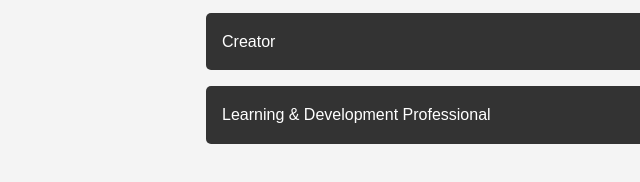
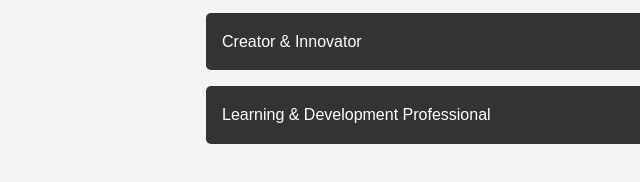
Before and after one commit to ael444/ael444.github.io, a plain HTML site: page index.html in a window 1280 px wide. Shown: the part 1200-1382 px from the top of the page, 66-706 px from the left. Drawn offline with Linux system fonts and the light colour scheme.

Commit message:
Update index.html

```diff
--- a/index.html
+++ b/index.html
@@ -34,7 +34,7 @@
             <h2>My Work</h2>
             <ul id="category-list">
                 <li><a href="#" data-category="web-design">Digital Transformation Leader</a></li>
-                <li><a href="#" data-category="graphic-design">Creator</a></li>
+                <li><a href="#" data-category="graphic-design">Creator & Innovator</a></li>
                 <li><a href="#" data-category="photography">Learning & Development Professional</a></li>
                 <!-- Add more categories as needed -->
             </ul>
```
